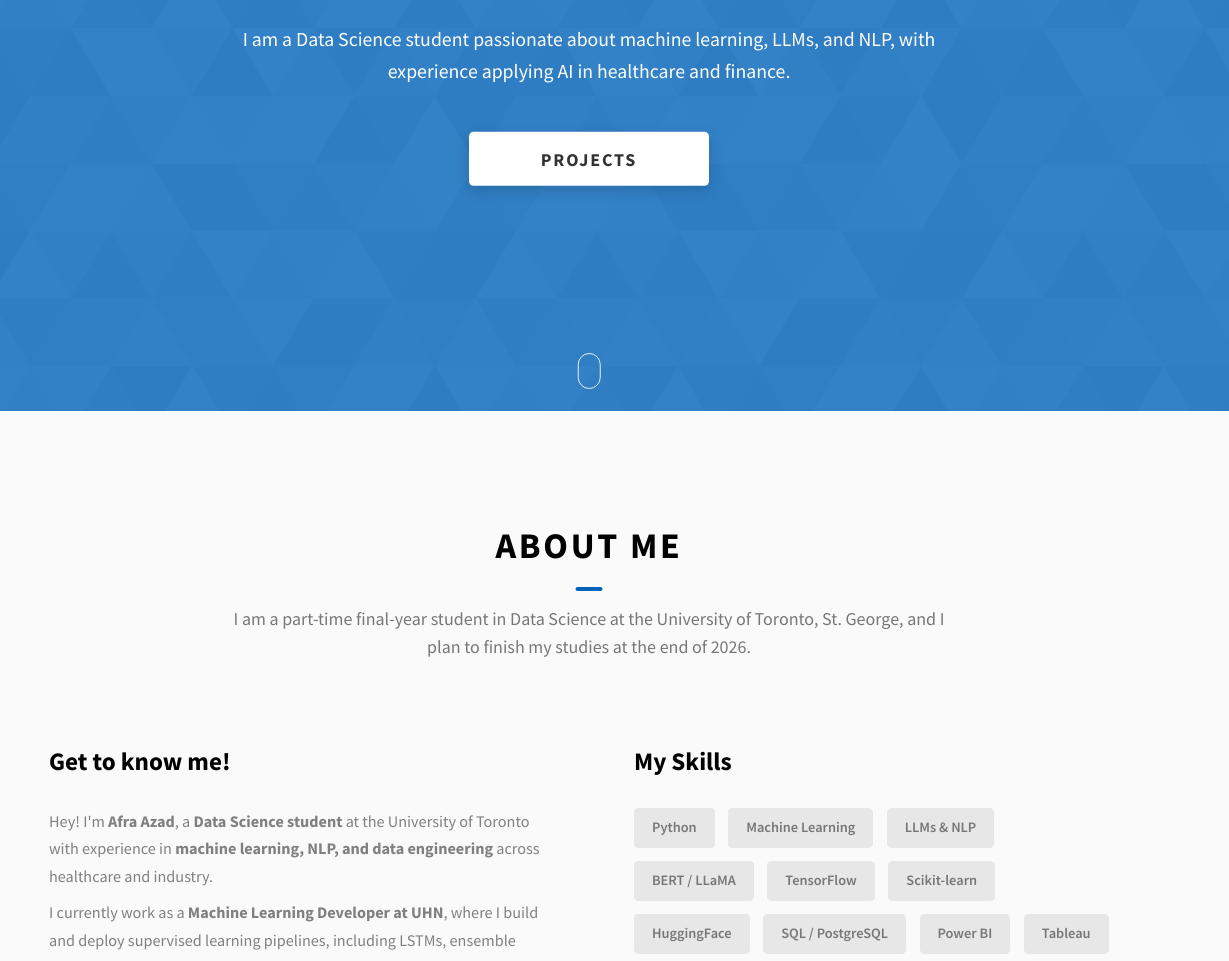
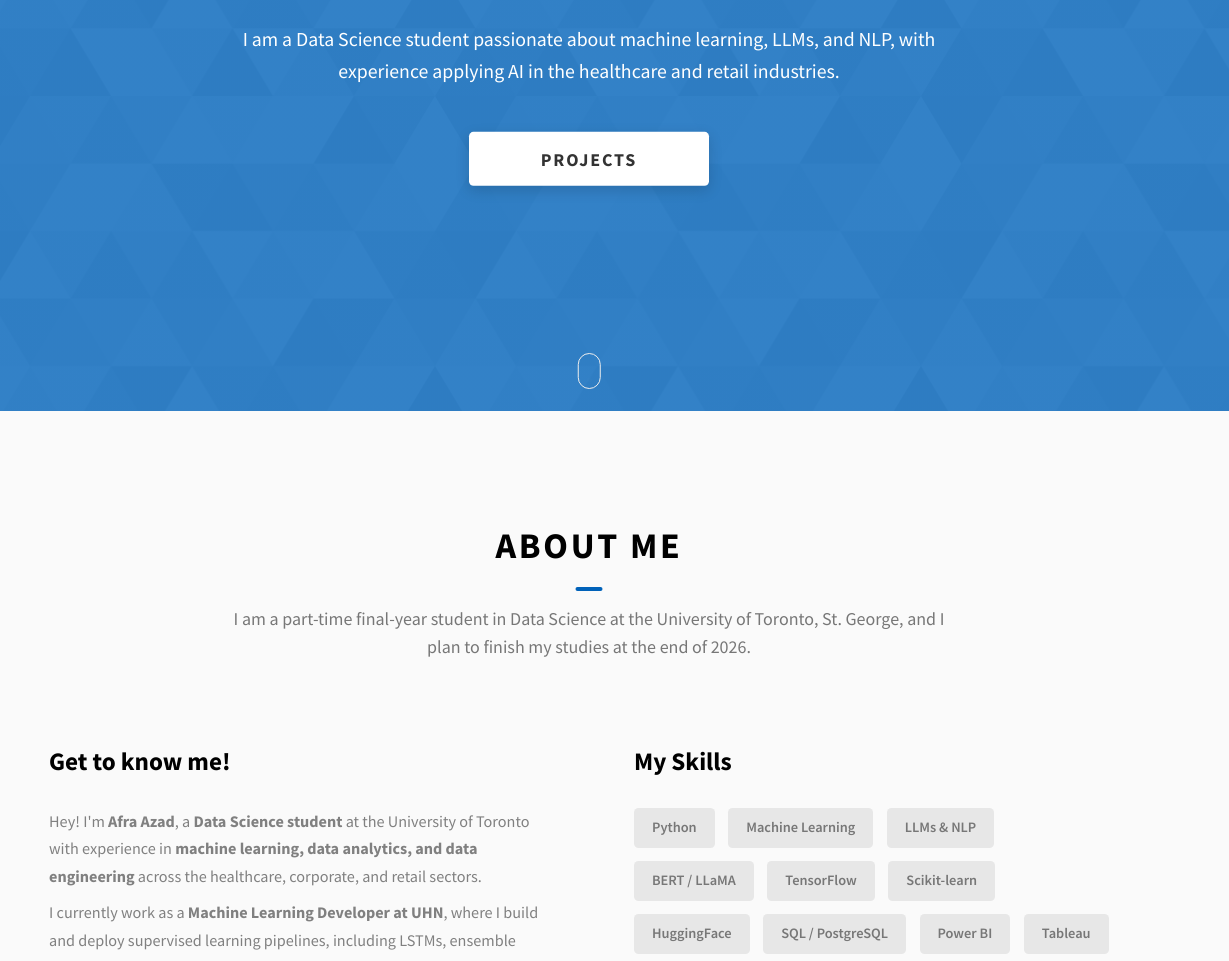
Before and after one commit to AfraAd/website-portfolio, a website: page index.html in a window 1280 px wide. Shown: the part 309-1270 px from the top of the page, 51-1280 px from the left. Drawn offline with Linux system fonts and the light colour scheme.

Commit message:
updated intro

```diff
--- a/index.html
+++ b/index.html
@@ -89,8 +89,8 @@
         <h1 class="heading-primary">Hello, My name is Afra</h1>
         <div class="home-hero__info">
           <p class="text-primary">
-            I am a Data Science student passionate about machine learning, LLMs, and NLP, with experience applying AI in healthcare and
-            finance.
+            I am a Data Science student passionate about machine learning, LLMs, and NLP, with experience applying AI in the healthcare and
+            retail industries.
           </p>
         </div>
         <div class="home-hero__cta">
@@ -131,7 +131,7 @@
               <p class="about__content-details-para">
                 Hey! I'm <strong>Afra Azad</strong>, a <strong>Data Science student</strong> at the
                 University of Toronto with experience in <strong>machine learning,
-                NLP, and data engineering</strong> across healthcare and industry.
+                data analytics, and data engineering</strong> across the healthcare, corporate, and retail sectors.
               </p>
               <p class="about__content-details-para">
                 I currently work as a <strong>Machine Learning Developer at UHN</strong>, where I build
```
